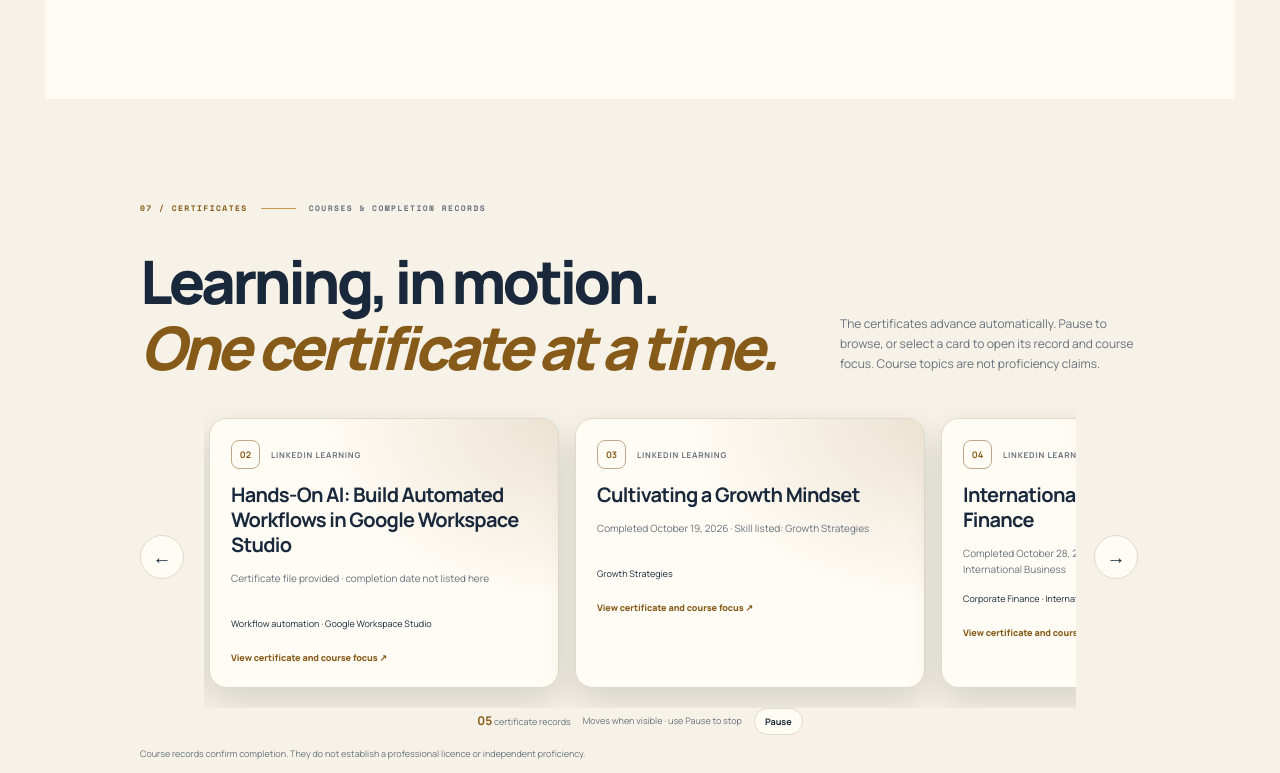
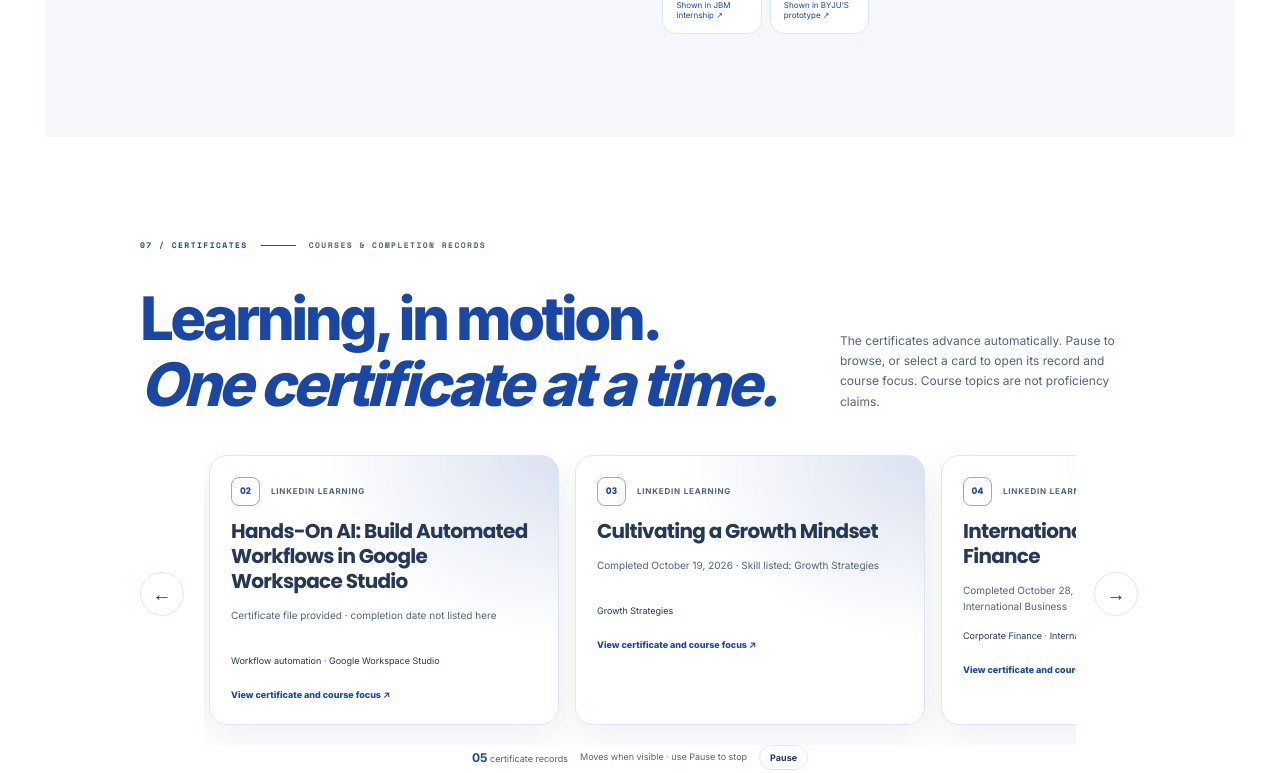
Before and after one commit to purvanshi8287-arch/purvanshi-eportfolio, a plain HTML site: page index.html in a window 1280 px wide. Shown: the part 10965-11738 px from the top of the page. Drawn offline with nearby package versions, Linux system fonts and the light colour scheme.

Commit message:
Apply royal blue professional palette

```diff
--- a/index.html
+++ b/index.html
@@ -3,13 +3,14 @@
 <head>
   <meta charset="utf-8">
   <meta name="viewport" content="width=device-width, initial-scale=1">
-  <meta name="theme-color" content="#F6F2E8">
+  <meta name="theme-color" content="#FFFFFF">
   <meta name="description" content="Purvanshi's finance e-portfolio: projects, evidence gallery, experience, skills and certificates.">
   <title>Purvanshi | Finance e-Portfolio</title>
   <link rel="preconnect" href="https://fonts.googleapis.com">
   <link rel="preconnect" href="https://fonts.gstatic.com" crossorigin>
-  <link href="https://fonts.googleapis.com/css2?family=Manrope:wght@400;500;600;700;800&family=Oswald:wght@400;500;600;700&family=Space+Mono:wght@400;700&display=swap" rel="stylesheet">
-  <link rel="stylesheet" href="styles.css?v=38">
+  <link href="https://fonts.googleapis.com/css2?family=Inter:wght@400;500;600;700;800&family=Manrope:wght@400;500;600;700;800&family=Oswald:wght@400;500;600;700&family=Poppins:wght@500;600;700;800&family=Space+Mono:wght@400;700&display=swap" rel="stylesheet">
+  <link rel="stylesheet" href="styles.css?v=39">
+  <link rel="stylesheet" href="palette.css?v=1">
   <script src="content.js?v=13" defer></script>
   <script src="app.js?v=23" defer></script>
 </head>
--- /dev/null
+++ b/palette.css
@@ -0,0 +1,243 @@
+:root {
+  --sans: "Inter", Arial, sans-serif;
+  --display: "Poppins", "Inter", Arial, sans-serif;
+  --hero-display: "Oswald", Impact, sans-serif;
+  --paper: #FFFFFF;
+  --surface: #FFFFFF;
+  --section: #F5F7FA;
+  --ink: #253858;
+  --muted: #53657A;
+  --line: #DCE7F5;
+  --forest: #253858;
+  --forest-soft: #314E7B;
+  --accent: #1947A3;
+  --gold: #1947A3;
+  --action: #1947A3;
+  --action-text: #FFFFFF;
+  --heading: #1947A3;
+  color-scheme: light;
+}
+
+body[data-theme="dark"] {
+  --paper: #253858;
+  --surface: #30466B;
+  --section: #1D2D49;
+  --ink: #FFFFFF;
+  --muted: #DCE7F5;
+  --line: #DCE7F54D;
+  --forest: #1947A3;
+  --forest-soft: #315B9F;
+  --accent: #DCE7F5;
+  --gold: #DCE7F5;
+  --action: #1947A3;
+  --action-text: #FFFFFF;
+  --heading: #DCE7F5;
+  color-scheme: dark;
+}
+
+html, body { background: var(--paper); color: var(--ink); }
+body { font-family: var(--sans); }
+h1, h2, h3, .section-heading h2, .projects-heading h2, .gallery-slide-copy h3,
+.contact-copy h2, .closing-cta h2, .about-education h3 {
+  color: var(--heading);
+  font-family: var(--display);
+  font-weight: 600;
+}
+
+/* Bright, restrained surfaces for the light theme. */
+body[data-theme="light"] .site-header { background: color-mix(in srgb, var(--paper) 94%, transparent); }
+body[data-theme="light"] .hero-scroll-wrapper,
+body[data-theme="light"] .hero-stage,
+body[data-theme="light"] .hero-transition-tail { background: var(--paper); color: var(--ink); }
+body[data-theme="light"] .hero-stage-grid {
+  background-image: linear-gradient(#1947A30A 1px, transparent 1px), linear-gradient(90deg, #1947A30A 1px, transparent 1px);
+}
+body[data-theme="light"] .hero-stage-glow { background: radial-gradient(ellipse at 50% 53%, #DCE7F590, transparent 58%); }
+body[data-theme="light"] .hero-giant-name { background: linear-gradient(180deg, #253858 8%, #1947A3A8 45%, transparent 98%); }
+body[data-theme="light"] .hero-portrait-glow { background: radial-gradient(ellipse, #DCE7F5 0%, #DCE7F5A0 38%, transparent 74%); }
+body[data-theme="light"] .hero-stage-wave { color: #1947A3; }
+body[data-theme="light"] .hero-open-to,
+body[data-theme="light"] .hero-stage-chip { border-color: var(--line); background: #FFFFFFE8; color: var(--ink); }
+body[data-theme="light"] .hero-open-to i { background: #1947A3; }
+body[data-theme="light"] .hero-scroll-about h2 { color: var(--heading); }
+body[data-theme="light"] .hero-scroll-about h2 em,
+body[data-theme="light"] .hero-about-label,
+body[data-theme="light"] .hero-about-reach a { color: var(--accent); }
+body[data-theme="light"] .hero-scroll-portrait::after { background: linear-gradient(180deg, transparent 70%, #FFFFFF 100%); }
+body[data-theme="light"] .hero-transition-tail { border-top-color: var(--line); }
+body[data-theme="light"] .hero-transition-tail .interest-marquee { border-color: var(--line); color: var(--muted); }
+body[data-theme="light"] .hero-footer,
+body[data-theme="light"] .hero-transition-tail .hero-proof-item > span,
+body[data-theme="light"] .hero-transition-tail .hero-proof-footnote { color: var(--muted); }
+body[data-theme="light"] .featured-work,
+body[data-theme="light"] .gallery-carousel,
+body[data-theme="light"] .project-card,
+body[data-theme="light"] .about-method-grid article,
+body[data-theme="light"] .certificate-orbit-card,
+body[data-theme="light"] .contact-card,
+body[data-theme="light"] .about-education { border-color: var(--line); background: #FFFFFF; color: var(--ink); }
+body[data-theme="light"] .featured-work-card {
+  border-color: var(--line);
+  background: radial-gradient(ellipse at 85% 20%, #DCE7F5 0%, transparent 56%), #FFFFFF;
+  color: var(--ink);
+  box-shadow: 0 12px 28px #2538580D;
+}
+body[data-theme="light"] .featured-work-card:hover,
+body[data-theme="light"] .project-card:hover { border-color: #1947A360; }
+body[data-theme="light"] .featured-work-title em,
+body[data-theme="light"] .featured-market-visual,
+body[data-theme="light"] .featured-market-visual small { color: var(--muted); }
+body[data-theme="light"] .featured-work-card .featured-index,
+body[data-theme="light"] .featured-arrow { color: var(--accent); }
+body[data-theme="light"] .about-feature,
+body[data-theme="light"] .experience-visual,
+body[data-theme="light"] .other-work-panel {
+  border: 1px solid var(--line);
+  background: radial-gradient(ellipse at 88% 16%, #DCE7F570, transparent 47%), var(--section);
+  color: var(--ink);
+  box-shadow: 0 16px 42px #2538580D;
+}
+body[data-theme="light"] .about-feature::after,
+body[data-theme="light"] .experience-visual::after { border-color: #1947A333; box-shadow: 0 0 0 28px #1947A30A, 0 0 0 58px #1947A307; }
+body[data-theme="light"] .about-kicker,
+body[data-theme="light"] .about-copy-kicker,
+body[data-theme="light"] .experience-kicker,
+body[data-theme="light"] .experience-content-kicker { color: var(--accent); }
+body[data-theme="light"] .experience-section,
+body[data-theme="light"] .skills-section { background: var(--section); color: var(--ink); }
+body[data-theme="light"] .experience-card,
+body[data-theme="light"] .experience-tasks li,
+body[data-theme="light"] .experience-skill-tag,
+body[data-theme="light"] .skill-card,
+body[data-theme="light"] .skill-chip { border-color: var(--line); background: #FFFFFF; color: var(--ink); }
+body[data-theme="light"] .skills-section .section-label,
+body[data-theme="light"] .skills-section .section-subtitle { color: var(--muted); }
+body[data-theme="light"] .skills-section .label-rule { background: var(--accent); }
+body[data-theme="light"] .contact-section { border-color: var(--line); background: var(--section); color: var(--ink); }
+body[data-theme="light"] .contact-card { box-shadow: 0 18px 48px #25385812; }
+body[data-theme="light"] .contact-card input,
+body[data-theme="light"] .contact-card textarea,
+body[data-theme="light"] .assistant-form input { border-color: var(--line); background: #FFFFFF; color: var(--ink); }
+body[data-theme="light"] .site-footer { background: #FFFFFF; color: var(--muted); }
+body[data-theme="light"] .certificate-orbit-card { box-shadow: 0 16px 38px #2538581A; }
+body[data-theme="light"] .experience-lightbox,
+body[data-theme="light"] .certificate-dialog,
+body[data-theme="light"] .welcome-intro { border-color: var(--line); background: #FFFFFF; color: var(--ink); }
+body[data-theme="light"] .welcome-intro::backdrop { background: #25385899; }
+
+/* Royal-blue actions always keep white text and clear hover states. */
+.nav-resume,
+.button-lime,
+.button-copper,
+.hero-cv-button,
+.hero-about-actions .hero-cv-button,
+.closing-cta .button-copper,
+.assistant-launcher,
+.project-button.primary {
+  border-color: var(--action);
+  background: var(--action);
+  color: var(--action-text) !important;
+}
+.nav-resume span { color: var(--action-text); }
+.main-nav a.is-current { background: var(--action); color: var(--action-text); }
+.hero-about-actions .hero-cv-button { color: var(--action-text); }
+.button-lime:hover, .button-copper:hover, .nav-resume:hover,
+.hero-cv-button:hover, .assistant-launcher:hover { filter: brightness(1.08); }
+.project-card, .experience-card, .contact-card, .gallery-carousel,
+.featured-work, .certificate-orbit-card, .closing-cta {
+  border-color: var(--line);
+}
+.project-category, .certificate-issuer, .case-label,
+.section-label span:first-child, .gallery-kicker { color: var(--accent); }
+
+/* Dark mode reuses the same blue family with high-contrast light text. */
+body[data-theme="dark"] .site-header { background: color-mix(in srgb, var(--paper) 94%, transparent); }
+body[data-theme="dark"] .hero-scroll-wrapper,
+body[data-theme="dark"] .hero-stage,
+body[data-theme="dark"] .hero-transition-tail,
+body[data-theme="dark"] .about-feature,
+body[data-theme="dark"] .experience-visual,
+body[data-theme="dark"] .other-work-panel,
+body[data-theme="dark"] .experience-section,
+body[data-theme="dark"] .skills-section,
+body[data-theme="dark"] .contact-section { background: var(--paper); color: var(--ink); }
+body[data-theme="dark"] .hero-giant-name { background: linear-gradient(180deg, #FFFFFF 8%, #DCE7F5B8 45%, transparent 98%); }
+body[data-theme="dark"] .hero-scroll-portrait::after { background: linear-gradient(180deg, transparent 70%, #253858 100%); }
+body[data-theme="dark"] .hero-stage-grid { background-image: linear-gradient(#DCE7F510 1px, transparent 1px), linear-gradient(90deg, #DCE7F510 1px, transparent 1px); }
+body[data-theme="dark"] .hero-stage-glow,
+body[data-theme="dark"] .hero-portrait-glow { background: radial-gradient(ellipse, #1947A366, #1947A322 40%, transparent 74%); }
+body[data-theme="dark"] .hero-stage-wave { color: #DCE7F5; }
+body[data-theme="dark"] .hero-open-to,
+body[data-theme="dark"] .hero-stage-chip,
+body[data-theme="dark"] .hero-about-actions a,
+body[data-theme="dark"] .hero-about-reach button { border-color: var(--line); background: var(--surface); color: var(--ink); }
+body[data-theme="dark"] .hero-scroll-about h2,
+body[data-theme="dark"] .section-heading h2,
+body[data-theme="dark"] .projects-heading h2,
+body[data-theme="dark"] .gallery-slide-copy h3,
+body[data-theme="dark"] .contact-copy h2,
+body[data-theme="dark"] .closing-cta h2 { color: var(--heading); }
+body[data-theme="dark"] .experience-card,
+body[data-theme="dark"] .project-card,
+body[data-theme="dark"] .featured-work,
+body[data-theme="dark"] .featured-work-card,
+body[data-theme="dark"] .gallery-carousel,
+body[data-theme="dark"] .other-work-panel,
+body[data-theme="dark"] .about-method-grid article,
+body[data-theme="dark"] .certificate-orbit-card,
+body[data-theme="dark"] .contact-card,
+body[data-theme="dark"] .about-education,
+body[data-theme="dark"] .site-footer { border-color: var(--line); background: var(--surface); color: var(--ink); }
+body[data-theme="dark"] .experience-tasks li,
+body[data-theme="dark"] .experience-skill-tag,
+body[data-theme="dark"] .skill-card,
+body[data-theme="dark"] .skill-chip,
+body[data-theme="dark"] .about-method-grid article { border-color: var(--line); background: var(--section); color: var(--ink); }
+body[data-theme="dark"] .contact-card input,
+body[data-theme="dark"] .contact-card textarea,
+body[data-theme="dark"] .assistant-form input { border-color: var(--line); background: var(--paper); color: var(--ink); }
+body[data-theme="dark"] .site-footer { color: var(--muted); }
+body[data-theme="dark"] .main-nav a.is-current { color: #FFFFFF; }
+body[data-theme="dark"] .nav-resume,
+body[data-theme="dark"] .nav-resume span,
+body[data-theme="dark"] .closing-cta .button-copper { color: #FFFFFF !important; }
+body[data-theme="dark"] .project-status { background: var(--section); color: var(--muted); }
+
+@media (prefers-reduced-motion: reduce) {
+  *, *::before, *::after { scroll-behavior: auto !important; }
+}
+
+/* Keep the portfolio guide, forms and course controls on the same palette. */
+.assistant-hello-bubble { border-color: var(--line); background: var(--surface); color: var(--ink); }
+.assistant-hello-bubble::after { border-color: var(--line); background: var(--surface); }
+.assistant-avatar, .guide-avatar { background: var(--action); color: #FFFFFF; }
+.assistant-form button { background: var(--action); color: #FFFFFF; }
+.chat-message.user { background: var(--action); color: #FFFFFF; }
+.assistant-suggestions button:hover,
+.assistant-form input:focus,
+.certificate-slider-autoplay:hover { border-color: var(--accent); }
+.assistant-form input:focus { box-shadow: 0 0 0 3px color-mix(in srgb, var(--accent) 18%, transparent); }
+.certificate-slider-arrow:not(:disabled):hover { background: color-mix(in srgb, var(--accent) 10%, var(--surface)); }
+.certificate-slider-card { box-shadow: 0 14px 35px #25385812; }
+.contact-card input:focus, .contact-card textarea:focus { border-color: var(--accent); box-shadow: 0 0 0 3px color-mix(in srgb, var(--accent) 16%, transparent); }
+body[data-theme="light"] .assistant-hello-bubble { box-shadow: 0 8px 22px #25385818; }
+body[data-theme="light"] .intro-insight,
+body[data-theme="light"] .intro-node,
+body[data-theme="light"] .intro-portrait span {
+  border-color: var(--line);
+  background: #FFFFFFF2;
+  color: var(--ink);
+}
+body[data-theme="light"] .intro-insight p,
+body[data-theme="light"] .intro-bottomline,
+body[data-theme="light"] .intro-copy > p { color: var(--muted); }
+body[data-theme="light"] .intro-portrait::before { border-color: var(--line); background: radial-gradient(ellipse at 50% 30%, #DCE7F5, #FFFFFF 72%); }
+body[data-theme="light"] .intro-node::before { background: var(--accent); box-shadow: 0 0 10px #1947A366; }
+body[data-theme="dark"] .assistant-panel,
+body[data-theme="dark"] .guide-preview,
+body[data-theme="dark"] .assistant-hello-bubble { border-color: var(--line); background: var(--surface); color: var(--ink); }
+body[data-theme="dark"] .assistant-hello-bubble::after { border-color: var(--line); background: var(--surface); }
+body[data-theme="dark"] .assistant-avatar,
+body[data-theme="dark"] .guide-avatar,
+body[data-theme="dark"] .assistant-form button,
+body[data-theme="dark"] .chat-message.user { background: var(--action); color: #FFFFFF; }
--- a/projects/project-pages.css
+++ b/projects/project-pages.css
@@ -1,7 +1,7 @@
-:root{color-scheme:light;--bg:#f6f2e8;--surface:#fffcf5;--surface-raised:#eee8dc;--ink:#19283b;--muted:#68717b;--accent:#865a18;--line:#e1d9c9;--shadow:0 24px 70px #172d4818}
+:root{color-scheme:light;--bg:#FFFFFF;--surface:#FFFFFF;--surface-raised:#F5F7FA;--ink:#253858;--muted:#53657A;--accent:#1947A3;--line:#DCE7F5;--shadow:0 24px 70px #25385818}
 *{box-sizing:border-box}
 html{scroll-behavior:smooth}
-body{margin:0;min-width:320px;background:radial-gradient(900px 600px at 85% -10%,#c39a4a16,transparent 65%),var(--bg);color:var(--ink);font:16px/1.65 Manrope,Inter,ui-sans-serif,system-ui,-apple-system,"Segoe UI",sans-serif}
+body{margin:0;min-width:320px;background:radial-gradient(900px 600px at 85% -10%,#DCE7F570,transparent 65%),var(--bg);color:var(--ink);font:16px/1.65 Inter,Arial,sans-serif}
 a{color:var(--accent);text-decoration:none}
 a:hover{text-decoration:underline;text-underline-offset:4px}
 a:focus-visible{outline:2px solid var(--accent);outline-offset:4px;border-radius:8px}
@@ -9,23 +9,23 @@ a:focus-visible{outline:2px solid var(--accent);outline-offset:4px;border-radius
 .project-topbar{position:sticky;top:0;z-index:10;border-bottom:1px solid var(--line);background:color-mix(in srgb,var(--bg) 92%,transparent);backdrop-filter:blur(16px);-webkit-backdrop-filter:blur(16px)}
 .project-topbar-inner{min-height:72px;display:flex;align-items:center;justify-content:space-between;gap:16px}
 .project-back,.project-source{display:inline-flex;align-items:center;justify-content:center;gap:8px;min-height:42px;padding:9px 15px;border:1px solid var(--line);border-radius:999px;background:var(--surface);color:var(--ink);font-size:13px;font-weight:700;white-space:nowrap}
-.project-back:hover,.project-source:hover{border-color:#c39a4a99;background:#c39a4a18;text-decoration:none}
+.project-back:hover,.project-source:hover{border-color:#1947A399;background:#DCE7F570;text-decoration:none}
 .project-main{padding:clamp(38px,7vw,80px) 0 72px}
 .project-eyebrow{margin:0 0 12px;color:var(--accent);font:700 11px/1.4 ui-monospace,SFMono-Regular,Consolas,monospace;letter-spacing:.16em;text-transform:uppercase}
-.project-title{max-width:900px;margin:0;font-family:Fraunces,Georgia,serif;font-size:clamp(38px,7vw,74px);line-height:1.02;letter-spacing:-.045em}
+.project-title{max-width:900px;margin:0;font-family:Poppins,Inter,Arial,sans-serif;font-size:clamp(38px,7vw,74px);font-weight:600;line-height:1.02;letter-spacing:-.045em;color:var(--accent)}
 .project-title em{color:var(--accent);font-style:italic}
 .project-intro{max-width:760px;margin:20px 0 0;color:var(--muted);font-size:clamp(16px,2vw,19px)}
 .project-actions{display:flex;flex-wrap:wrap;gap:10px;margin-top:26px}
 .project-button{display:inline-flex;align-items:center;justify-content:center;min-height:46px;padding:11px 18px;border:1px solid var(--line);border-radius:999px;background:var(--surface);color:var(--ink);font-weight:700;font-size:13px}
-.project-button.primary{border-color:transparent;background:var(--accent);color:#fffdf7}
+.project-button.primary{border-color:transparent;background:var(--accent);color:#FFFFFF}
 .project-button:hover{filter:brightness(1.07);text-decoration:none}
 .project-note{margin:22px 0 0;padding:15px 18px;border:1px solid var(--line);border-radius:14px;background:var(--surface);color:var(--muted);font-size:13px}
 .project-grid{display:grid;grid-template-columns:repeat(3,minmax(0,1fr));gap:14px;margin-top:34px}
 .project-stat,.project-panel{padding:22px;border:1px solid var(--line);border-radius:18px;background:linear-gradient(145deg,var(--surface),var(--surface-raised));box-shadow:var(--shadow)}
-.project-stat strong{display:block;color:var(--accent);font:600 clamp(22px,3.3vw,35px)/1.15 Fraunces,Georgia,serif}
+.project-stat strong{display:block;color:var(--accent);font:600 clamp(22px,3.3vw,35px)/1.15 Poppins,Inter,Arial,sans-serif}
 .project-stat span{display:block;margin-top:8px;color:var(--muted);font-size:12px}
 .project-panel{margin-top:18px}
-.project-panel h2{margin:0 0 10px;font:600 clamp(23px,3vw,34px)/1.2 Fraunces,Georgia,serif}
+.project-panel h2{margin:0 0 10px;color:var(--accent);font:600 clamp(23px,3vw,34px)/1.2 Poppins,Inter,Arial,sans-serif}
 .project-panel p{margin:0;color:var(--muted)}
 .project-panel ul{margin:14px 0 0;padding-left:20px;color:var(--muted)}
 .project-frame-wrap{overflow:hidden;margin-top:34px;border:1px solid var(--line);border-radius:18px;background:var(--surface);box-shadow:var(--shadow)}
--- a/styles.css
+++ b/styles.css
@@ -1193,15 +1193,15 @@ body[data-theme="dark"] .skills-section { background: #161E25; }
   color-scheme: light;
 }
 body[data-theme="dark"] {
-  --paper: #3C3438;
-  --surface: #592B3C;
+  --paper: #253858;
+  --surface: #1947A3;
   --ink: #FFFFFF;
-  --muted: #D8BFA3;
-  --line: #D8BFA34D;
-  --forest: #592B3C;
-  --forest-soft: #704A58;
-  --accent: #D8BFA3;
-  --gold: #F8F3EE;
+  --muted: #DCE7F5;
+  --line: #DCE7F54D;
+  --forest: #1947A3;
+  --forest-soft: #315B9F;
+  --accent: #DCE7F5;
+  --gold: #FFFFFF;
   color-scheme: dark;
 }
 html { scroll-padding-top: 96px; }
```
Also changed, not shown: projects/byjus-spend-review-assistant.html (+3 -3 lines), projects/indian-corporate-debt-market-review.html (+3 -3 lines).
